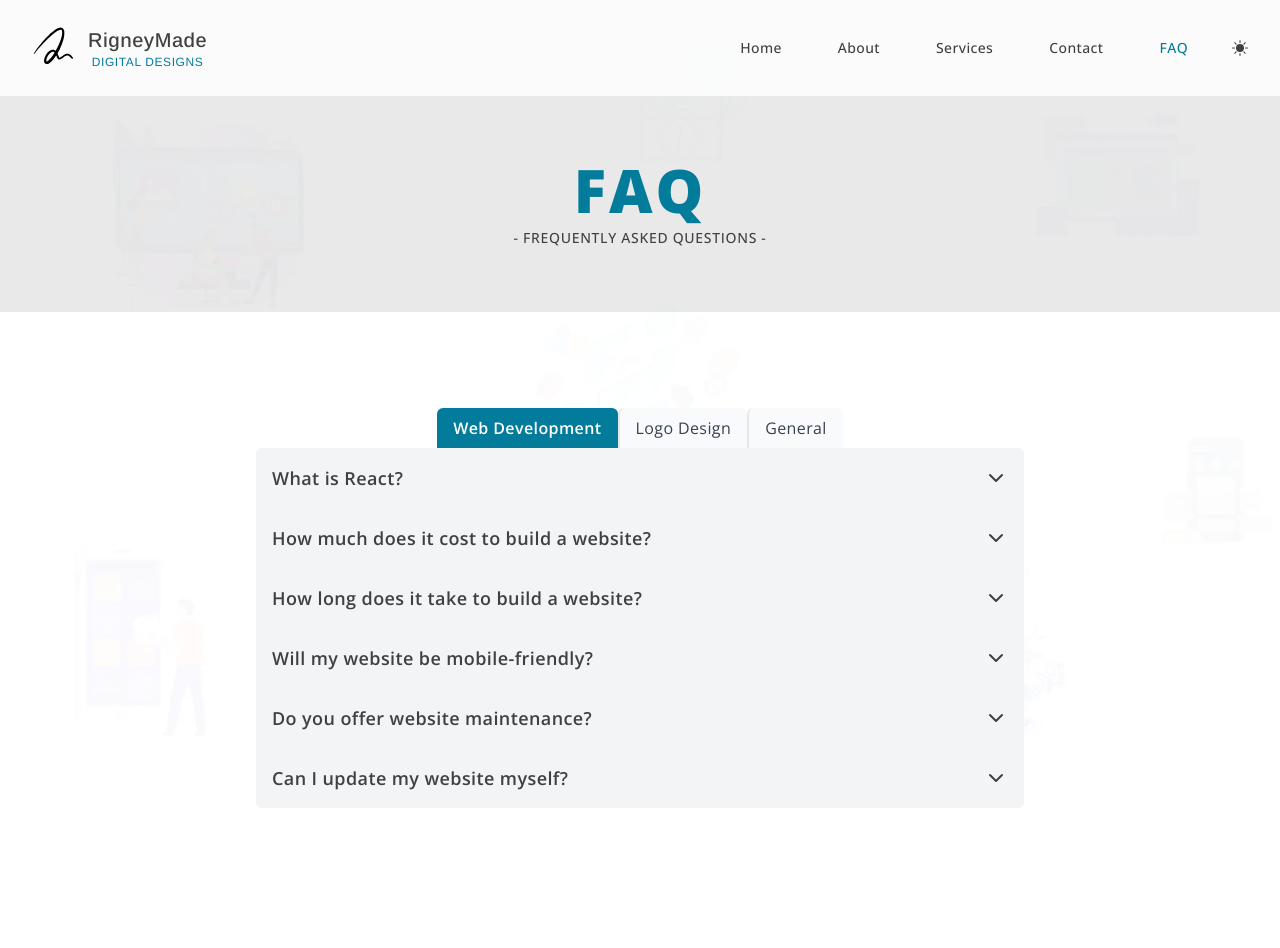
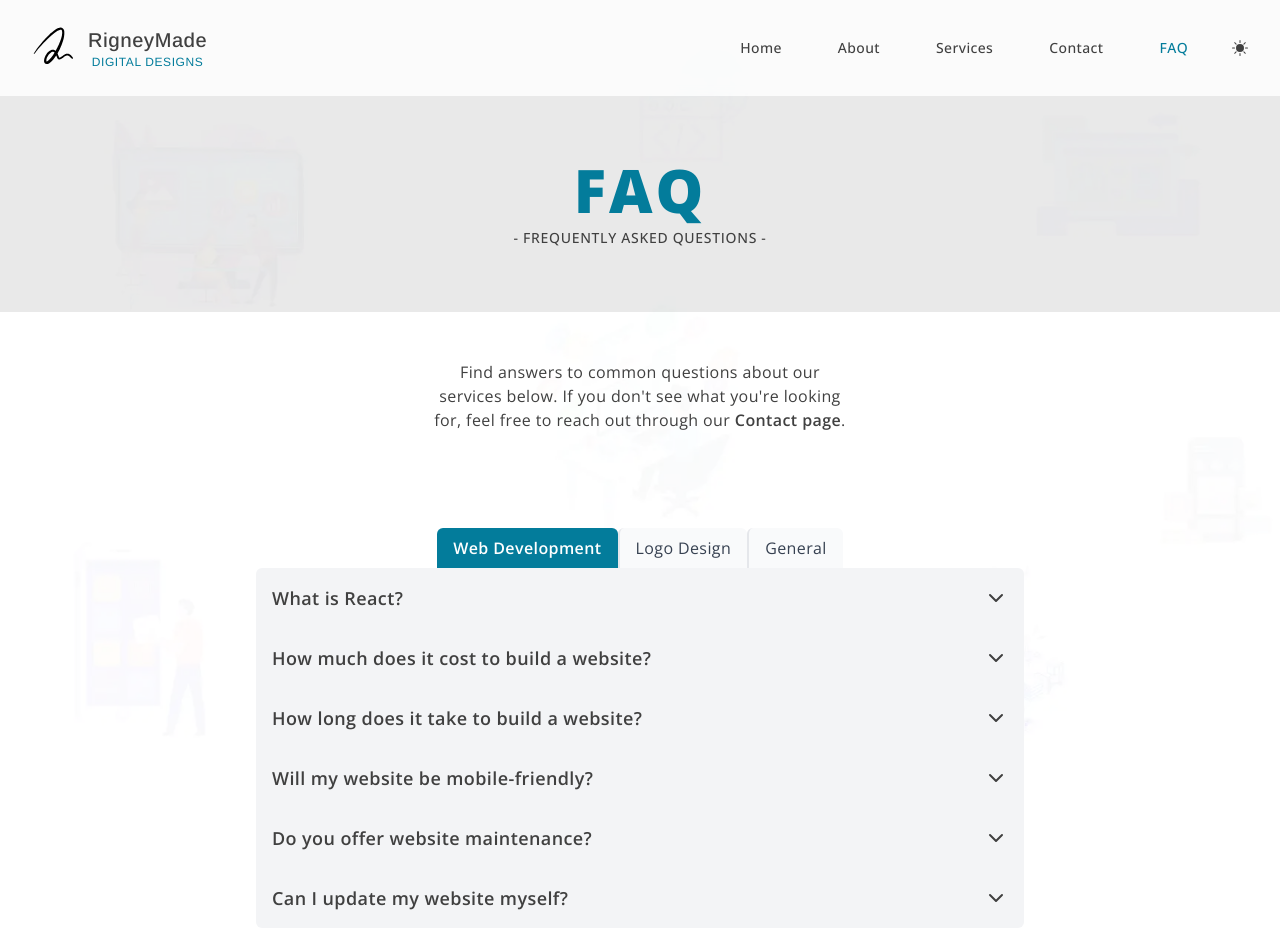
Before and after one commit to KramYengir/rigneymade, a Next.js app: page /faq in a window 1280 px wide. Shown: the top 948 px of the page. Built offline with nearby package versions, Linux system fonts and the light colour scheme.

Commit message:
add faq preface

```diff
--- a/app/faq/page.tsx
+++ b/app/faq/page.tsx
@@ -1,4 +1,5 @@
 import React from "react";
+import Link from "next/link";
 import faqItems from "@/data/faqItems";
 import FAQ from "@/components/FAQ/FAQ";
 
@@ -9,6 +10,15 @@ const FAQPage = () => {
         <h1 className="h1">FAQ</h1>
         <p className="sub-heading">- Frequently Asked Questions -</p>
       </div>
+      <p className="font-light text-center text-balance mx-auto max-w-prose px-4 mt-12">
+        Find answers to common questions about our services below. If you
+        don&apos;t see what you&apos;re looking for, feel free to reach out
+        through our{" "}
+        <Link href={"/contact"} className="font-semibold">
+          Contact page
+        </Link>
+        .
+      </p>
       <FAQ
         items={faqItems}
         categories={["Web Development", "Logo Design", "General"]}
```
